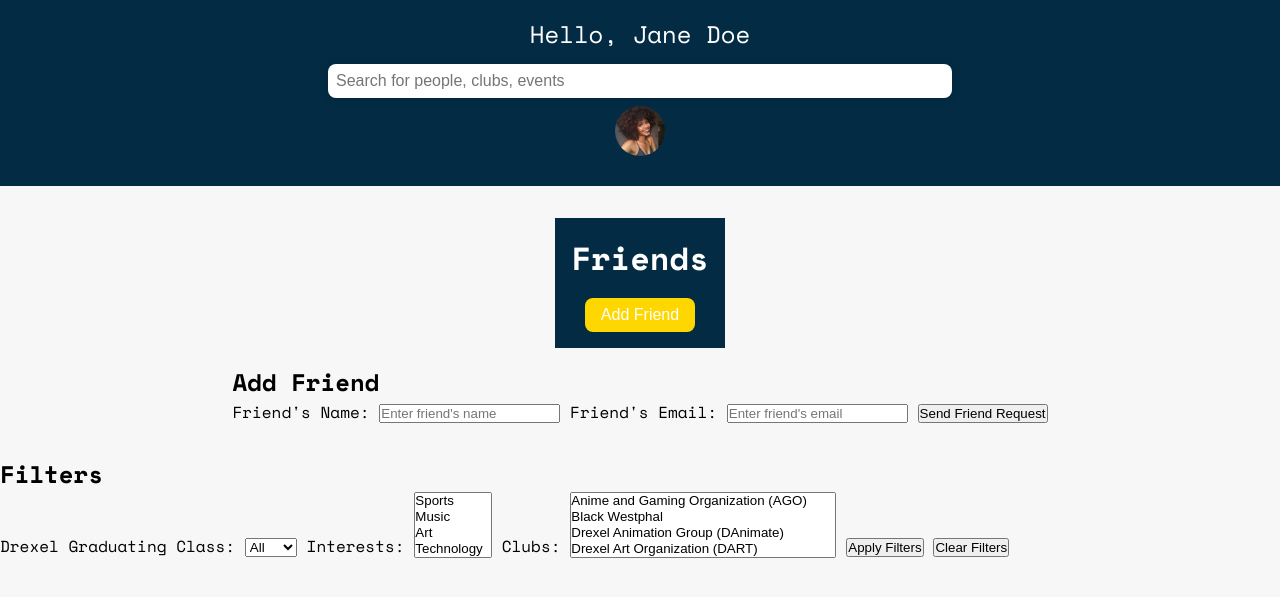
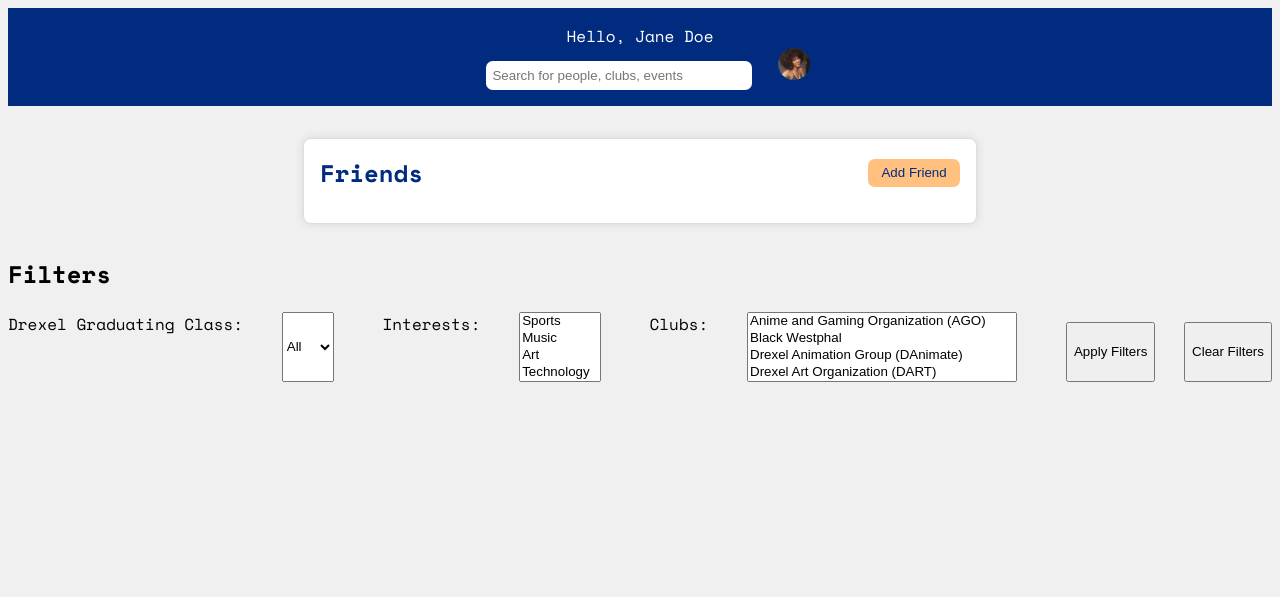
Before and after one commit to mabdulrehman08/dragonsconnect, a Flask app: template templates/friendsList.html in a window 1280 px wide. Shown: the top 597 px of the page. Run offline with Flask 3, Linux system fonts and the light colour scheme; the template is opened without the code that fills it, so the values that code supplies are empty; some web fonts are replaced.

Commit message:
Update 3 files
- /static/js/friendsList.js
- /static/css/friendsList.css
- /templates/friendsList.html

```diff
--- a/static/css/friendsList.css
+++ b/static/css/friendsList.css
@@ -1,164 +1,190 @@
-/* Drexel colors */
-:root {
-  --drexel-blue: #032B44;
-  --drexel-gold: #FFD700;
-  --drexel-white: #FFFFFF;
-  --drexel-gray: #F7F7F7;
-  --drexel-dark-gray: #333333;
+body {
+  font-family: 'Space Mono', monospace;
+  background-color: #f0f0f0;
 }
 
-/* Global styles */
-* {
-  box-sizing: border-box;
-  margin: 0;
-  padding: 0;
-}
-
-body {
-  font-family: 'Space Mono', monospace;
-  background-color: var(--drexel-gray);
-}
-
-header {
-  background-color: var(--drexel-blue);
-  color: var(--drexel-white);
+#top_bar {
+  background-color: #002B7F;
+  color: #fff;
   padding: 1em;
   text-align: center;
 }
 
-header .greeting {
+#greeting {
   font-size: 1.5em;
   margin-bottom: 0.5em;
 }
 
-header form {
-  display: flex;
-  justify-content: center;
+#search_form {
+  display: inline-block;
+  margin-left: 1em;
 }
 
-header form input[type="search"] {
-  width: 50%;
+#search_box {
   padding: 0.5em;
-  font-size: 1em;
   border: none;
+  border-radius: 0.5em;
+  width: 20em;
+}
+
+#profile_img {
+  width: 2em;
+  height: 2em;
+  border-radius: 50%;
+  margin-left: 1em;
+}
+
+.page_container {
+  max-width: 40em;
+  margin: 2em auto;
+  padding: 1em;
+  background-color: #fff;
+  border: 1px solid #ddd;
   border-radius: 0.5em;
   box-shadow: 0 0 10px rgba(0, 0, 0, 0.1);
 }
 
-header form input[type="search"]:focus {
-  outline: none;
-  box-shadow: 0 0 10px rgba(0, 0, 0, 0.3);
-}
-
-header img {
-  width: 50px;
-  height: 50px;
-  border-radius: 50%;
-  margin: 0.5em;
-}
-
-main {
+.friends_header {
   display: flex;
-  flex-direction: column;
+  justify-content: space-between;
   align-items: center;
-  padding: 2em;
-}
-
-main .friends_header {
-  background-color: var(--drexel-blue);
-  color: var(--drexel-white);
-  padding: 1em;
-  text-align: center;
   margin-bottom: 1em;
 }
 
-main .friends_header h1 {
-  font-size: 2em;
-  margin-bottom: 0.5em;
+.friends_header h1 {
+  margin: 0;
+  color: #002B7F;
 }
 
-main .friends_header button {
-  background-color: var(--drexel-gold);
-  color: var(--drexel-white);
+#add_friend_button {
+  background-color: #FFC080;
+  color: #002B7F;
+  padding: 0.5em 1em;
   border: none;
-  padding: 0.5em 1em;
-  font-size: 1em;
   border-radius: 0.5em;
   cursor: pointer;
 }
 
-main .friends_header button:hover {
-  background-color: var(--drexel-blue);
+#add_friend_button:hover {
+  background-color: #FFA07A;
 }
 
-main .friends_list {
-  display: flex;
-  flex-wrap: wrap;
-  justify-content: center;
+.friends_list {
+  list-style: none;
+  padding: 0;
+  margin: 0;
 }
 
-main .friends_list div {
-  background-color: var(--drexel-white);
+.friend {
+  display: flex;
+  align-items: center;
   padding: 1em;
-  margin: 1em;
-  border: 1px solid var(--drexel-gray);
+  border-bottom: 1px solid #ddd;
+}
+
+.friend img {
+  width: 2em;
+  height: 2em;
+  border-radius: 50%;
+  margin-right: 1em;
+}
+
+.friend_name {
+  font-weight: bold;
+  margin-right: 1em;
+  color: #002B7F;
+}
+
+.remove_friend_button {
+  background-color: #e74c3c;
+  color: #fff;
+  padding: 0.5em 1em;
+  border: none;
+  border-radius: 0.5em;
+  cursor: pointer;
+}
+
+.remove_friend_button:hover {
+  background-color: #c0392b;
+}
+
+#add_friend_modal {
+  display: none;
+  position: fixed;
+  top: 0;
+  right: 0;
+  bottom: 0;
+  left: 0;
+  background-color: rgba(0, 0, 0, 0.5);
+  z-index: 1;
+}
+
+#add_friend_modal .modal_content {
+  position: absolute;
+  top: 50%;
+  left: 50%;
+  transform: translate(-50%, -50%);
+  background-color: #fff;
+  padding: 2em;
+  border: 1px solid #ddd;
   border-radius: 0.5em;
   box-shadow: 0 0 10px rgba(0, 0, 0, 0.1);
 }
 
-main .friends_list div h2 {
-  font-size: 1.5em;
-  margin-bottom: 0.5em;
+#add_friend_modal .modal_content h2 {
+  margin-top: 0;
+  color: #002B7F;
 }
 
-main .friends_list div p {
-  font-size: 1em;
-  margin-bottom: 0.5em;
-}
-
-main .add_friend_modal {
-  position: fixed;
-  top: 0;
-  left: 0;
-  width: 100%;
-  height: 100%;
-  background-color: rgba(0, 0, 0, 0.5);
-  display: none;
-}
-
-main .add_friend_modal .modal_content {
-  background-color: var(--drexel-white);
-  padding: 2em;
-  border: 1px solid var(--drexel-gray);
-  border-radius: 0.5em;
-  box-shadow: 0 0 10px rgba(0, 0, 0, 0.1);
-  position: absolute;
-  top: 50%;
-  left: 50%;
-  transform: translate(-50%, -50%);
-  width: 50%;
-}
-
-main .add_friend_modal .modal_content h2 {
-  font-size: 1.5em;
-  margin-bottom: 0.5em;
-}
-
-main .add_friend_modal .modal_content form {
+#add_friend_form {
   display: flex;
   flex-direction: column;
   align-items: center;
 }
 
-main .add_friend_modal .modal_content form label {
-  font-size: 1em;
+#add_friend_form label {
   margin-bottom: 0.5em;
 }
 
-main .add_friend_modal .modal_content form input[type="text"] {
-  width: 50%;
+#add_friend_form input {
   padding: 0.5em;
-  font-size: 1em;
   border: none;
   border-radius: 0.5em;
+  width: 20em;
+  margin-bottom: 1em;
 }
+
+#send_friend_request {
+  background-color: #FFC080;
+  color: #002B7F;
+  padding: 0.5em 1em;
+  border: none;
+  border-radius: 0.5em;
+  cursor: pointer;
+}
+
+#send_friend_request:hover {
+  background-color: #FFA07A;
+}
+
+.filters {
+  margin-top: 20px;
+}
+
+.filters form {
+  display: flex;
+  flex-wrap: wrap;
+  justify-content: space-between;
+}
+
+.filters label {
+  margin-right: 10px;
+}
+
+.filters select {
+  margin-right: 20px;
+}
+
+.filters button {
+  margin-top: 10px;
+}
--- a/static/js/friendsList.js
+++ b/static/js/friendsList.js
@@ -1,59 +1,132 @@
-// Get the add friend button
-const addFriendButton = document.getElementById('add_friend_button');
+// friendsList.js
 
-// Get the add friend modal
-const addFriendModal = document.getElementById('add_friend_modal');
+// Sample friends data
+const friends = [
+  { name: 'Joe Smchoe', email: 'joe.smchoe@drexel.edu' },
+  { name: 'MJ Parker', email: 'mj.parker@drexel.edu' },
+  { name: 'Jess Ica', email: 'jess.ica@drexel.edu' },
+];
 
-// Get the modal content
-const modalContent = document.querySelector('.modal_content');
+// Populate friends list
+const friendsList = document.querySelector('.friends_list');
+friends.forEach((friend) => {
+  const friendHTML = `
+    <div class="friend">
+      <img src="../static/images/joe.jpg" alt="Friend">
+      <span class="friend_name">${friend.name}</span>
+      <span class="friend_email">${friend.email}</span>
+      <button class="remove_friend_button">Remove Friend</button>
+    </div>
+  `;
+  friendsList.insertAdjacentHTML('beforeend', friendHTML);
+});
 
-// Get the friend name input
-const friendNameInput = document.getElementById('friend_name');
-
-// Get the friend email input
-const friendEmailInput = document.getElementById('friend_email');
-
-// Add event listener to the add friend button
+// Add event listener to "Add Friend" button
+const addFriendButton = document.querySelector('#add_friend_button');
 addFriendButton.addEventListener('click', () => {
-  // Show the add friend modal
+  const addFriendModal = document.querySelector('#add_friend_modal');
   addFriendModal.style.display = 'block';
 });
 
-// Add event listener to the modal content
-modalContent.addEventListener('submit', (e) => {
-  // Prevent the default form submission
-  e.preventDefault();
+// Add event listener to "Send Friend Request" button
+const sendFriendRequestButton = document.querySelector('#send_friend_request');
+sendFriendRequestButton.addEventListener('click', () => {
+  const friendNameInput = document.querySelector('#friend_name');
+  const friendEmailInput = document.querySelector('#friend_email');
+  const friendName = friendNameInput.value.trim();
+  const friendEmail = friendEmailInput.value.trim();
 
-  // Get the friend name and email
-  const friendName = friendNameInput.value;
-  const friendEmail = friendEmailInput.value;
+  // Create a new friend object
+  const newFriend = { name: friendName, email: friendEmail };
 
-  // Create a new friend element
-  const newFriend = document.createElement('div');
-  newFriend.classList.add('friend');
+  // Add new friend to friends list
+  const newFriendHTML = `
+    <div class="friend">
+      <img src="../static/images/jess.jpg" alt="Friend">
+      <span class="friend_name">${newFriend.name}</span>
+      <span class="friend_email">${newFriend.email}</span>
+      <button class="remove_friend_button">Remove Friend</button>
+    </div>
+  `;
+  friendsList.insertAdjacentHTML('beforeend', newFriendHTML);
 
-  // Create a new friend name element
-  const newFriendName = document.createElement('h2');
-  newFriendName.textContent = friendName;
-
-  // Create a new friend email element
-  const newFriendEmail = document.createElement('p');
-  newFriendEmail.textContent = friendEmail;
-
-  // Add the friend name and email to the new friend element
-  newFriend.appendChild(newFriendName);
-  newFriend.appendChild(newFriendEmail);
-
-  // Get the friends list
-  const friendsList = document.querySelector('.friends_list');
-
-  // Add the new friend to the friends list
-  friendsList.appendChild(newFriend);
-
-  // Hide the add friend modal
-  addFriendModal.style.display = 'none';
-
-  // Clear the friend name and email inputs
+  // Clear input fields
   friendNameInput.value = '';
   friendEmailInput.value = '';
+
+  // Close add friend modal
+  const addFriendModal = document.querySelector('#add_friend_modal');
+  addFriendModal.style.display = 'none';
 });
+
+// Add an event listener to each remove friend button
+friendsList.addEventListener('click', (e) => {
+  if (e.target.classList.contains('remove_friend_button')) {
+    // Get the parent element of the button (the friend element)
+    const friendElement = e.target.parentElement;
+    // Remove the friend element from the friends list
+    friendsList.removeChild(friendElement);
+  }
+});
+
+// Get the filter form and buttons
+const filterForm = document.getElementById('filter_form');
+const applyFiltersButton = document.getElementById('apply_filters');
+const clearFiltersButton = document.getElementById('clear_filters');
+
+// Get the friends list container
+const friendsListContainer = document.querySelector('.friends_list');
+
+// Define the filtering logic
+function applyFilters() {
+  const drexelClass = document.getElementById('drexel_class').value;
+  const interests = Array.from(document.getElementById('interests').selectedOptions).map(option => option.value);
+  const clubs = Array.from(document.getElementById('clubs').selectedOptions).map(option => option.value);
+
+  // Filter the friends list based on the selected filters
+  const filteredFriends = friendsList.filter(friend => {
+    // Filter by Drexel graduating class
+    if (drexelClass && friend.drexelClass !== drexelClass) return false;
+
+    // Filter by interests
+    if (interests.length > 0 && !interests.some(interest => friend.interests.includes(interest))) return false;
+
+    // Filter by clubs
+    if (clubs.length > 0 && !clubs.some(club => friend.clubs.includes(club))) return false;
+
+    return true;
+  });
+
+  // Update the friends list container with the filtered friends
+  friendsListContainer.innerHTML = '';
+  filteredFriends.forEach(friend => {
+    const friendHTML = `
+      <div>
+        <h2>${friend.name}</h2>
+        <p>Drexel Class: ${friend.drexelClass}</p>
+        <p>Interests: ${friend.interests.join(', ')}</p>
+        <p>Clubs: ${friend.clubs.join(', ')}</p>
+      </div>
+    `;
+    friendsListContainer.insertAdjacentHTML('beforeend', friendHTML);
+  });
+}
+
+// Define the clear filters logic
+function clearFilters() {
+  // Reset the filter form
+  filterForm.reset();
+}
+  // Update the friends list container with the original friends list
+friendsListContainer.innerHTML = '';
+friendsList.forEach(friend => {
+  const friendHTML = `
+    <div>
+      <h2>${friend.name}</h2>
+      <p>Drexel Class: ${friend.drexelClass}</p>
+      <p>Interests: ${friend.interests.join(', ')}</p>
+      <p>Clubs: ${friend.clubs.join(', ')}</p>
+    </div>
+  `;
+  friendsListContainer.insertAdjacentHTML('beforeend', friendHTML);
+});
--- a/templates/friendsList.html
+++ b/templates/friendsList.html
@@ -106,16 +106,3 @@
     <button id="clear_filters">Clear Filters</button>
   </form>
 </section>
-<!-- Add friend modal -->
-<div id="add_friend_modal" style="display: none;">
-  <div class="modal_content">
-    <h2>Add Friend</h2>
-    <form>
-      <label for="friend_name">Friend's Name:</label>
-      <input type="text" id="friend_name" name="friend_name"><br><br>
-      <label for="friend_email">Friend's Email:</label>
-      <input type="email" id="friend_email" name="friend_email"><br><br>
-      <input type="submit" value="Add Friend">
-    </form>
-  </div>
-</div>
```
